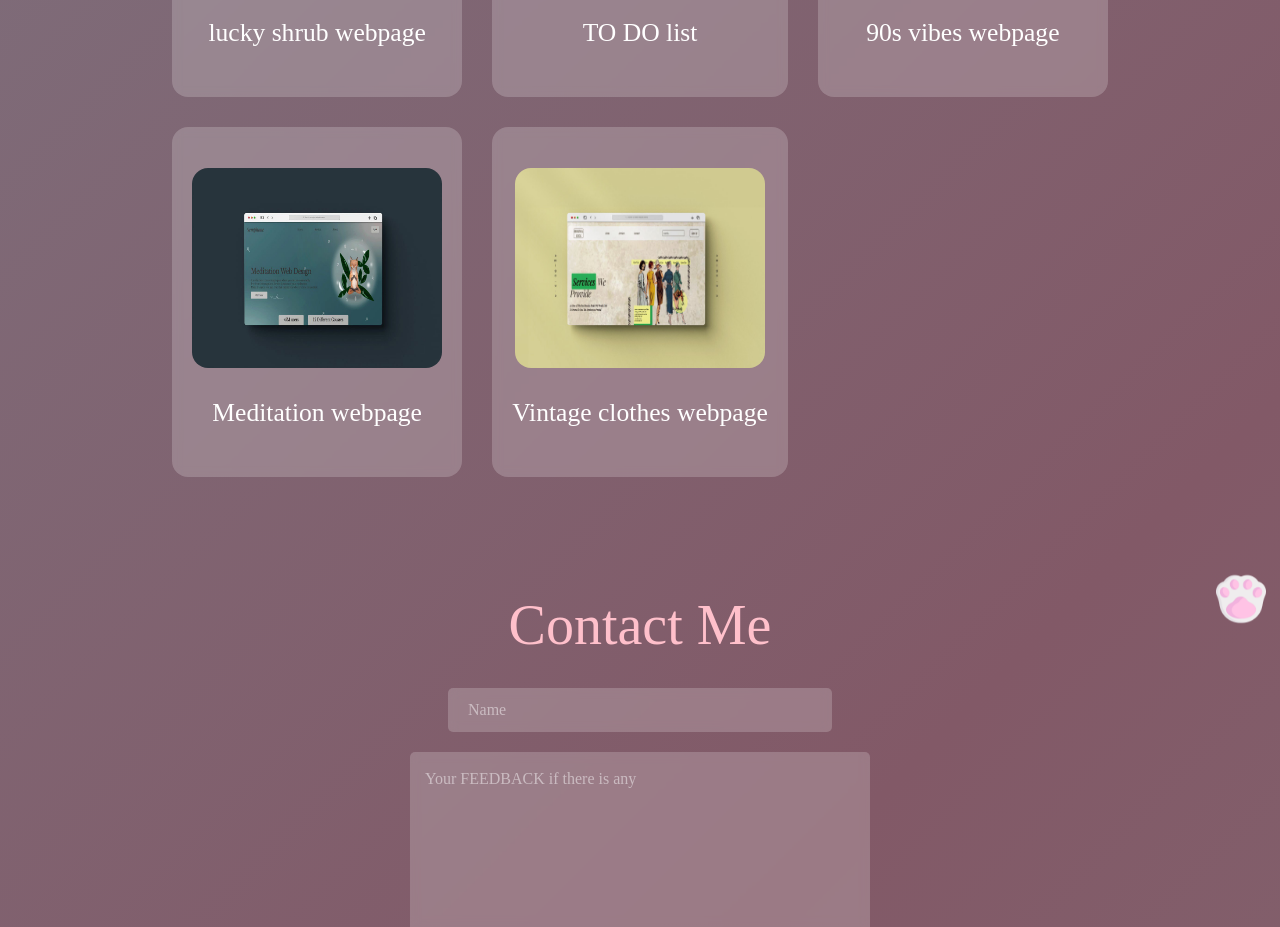
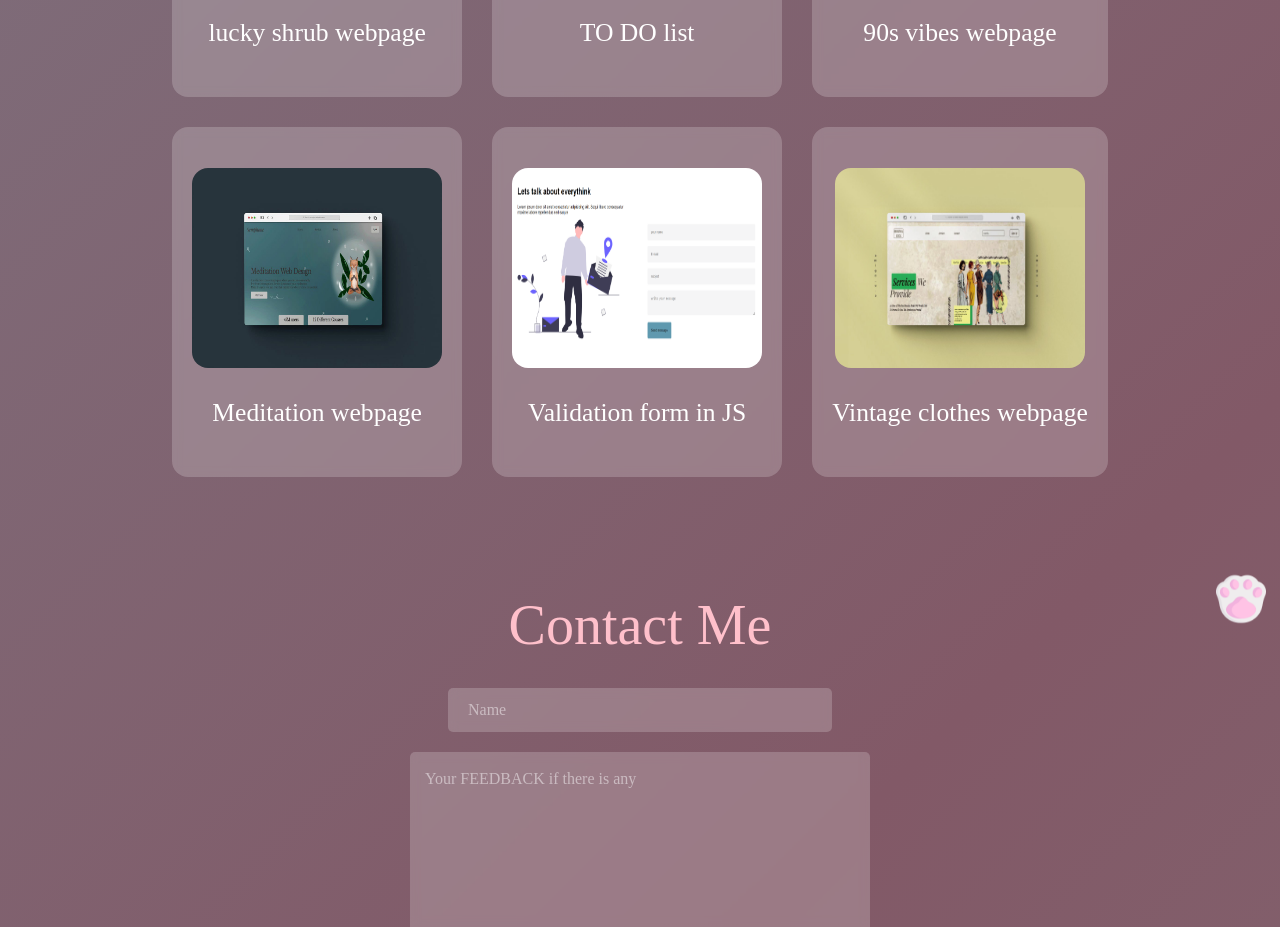
Before and after one commit to ulaali/my-portfolio, a website: page index.html in a window 1280 px wide. Shown: the part 1740-2667 px from the top of the page. Drawn offline with nearby package versions, Linux system fonts and the light colour scheme; a web font is replaced by a local one.

Commit message:
implement my portfolio

```diff
--- a/index.html
+++ b/index.html
@@ -111,6 +111,10 @@
                 <img src="assets/pro4.jpg" alt="">
                 <h3>Meditation webpage</h3>
             </div><div class="each-page">
+                <img src="assets/pro5.png" alt="">
+                <h3>Validation form in JS</h3>
+            </div>
+            <div class="each-page">
                 <img src="assets/pro6.jpg" alt="">
                 <h3>Vintage clothes webpage</h3>
             </div>
```
Also changed, not shown: assets/pro5.png (added).
